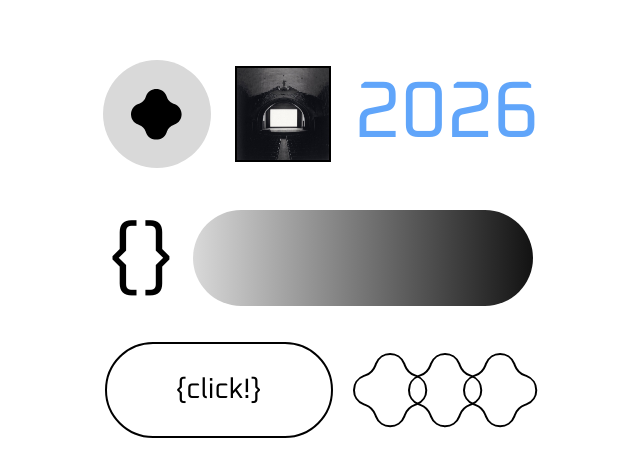
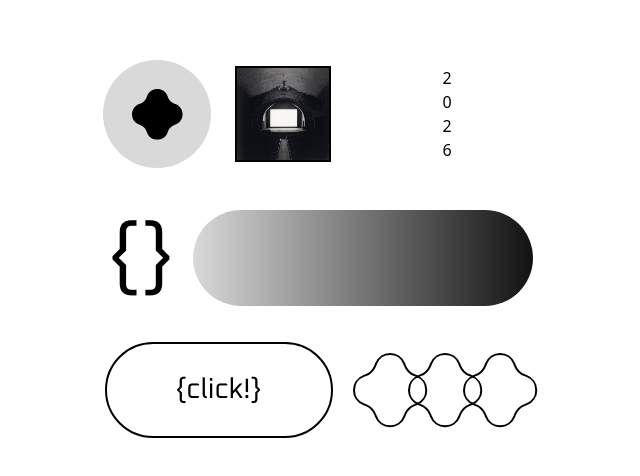
Before and after one commit to DeathScythe1021/buttonsAnimation, a website: page buttons_animation/index.html in a window 1280 px wide. Shown: the part 154-630 px from the top of the page, without its empty margins (319-959 px from the left). Drawn offline with nearby package versions, Linux system fonts and the light colour scheme; files that its build step writes are made by us from their sources.

Commit message:
refactor: extract year display into dedicated element

```diff
--- a/buttons_animation/index.html
+++ b/buttons_animation/index.html
@@ -41,8 +41,12 @@
             />
           </div>
           <!-- 2026按鈕 -->
-          <div class="text-container select-none flex justify-center items-center">
-            <h1 class="[user-select:none] text-animation font-oxanium text-blue-400 text-[80px]">2026</h1>
+          <div class="text-container relative  overflow-hidden cursor-pointer flex flex-col w-[184px] h-[120px] justify-center items-center">
+            <h1 class=".text-animation">2</h1>
+            <h1 class=".text-animation">0</h1>
+            <h1 class=".text-animation">2</h1>
+            <h1 class=".text-animation">6</h1>
+
           </div>
         </div>
 
```
